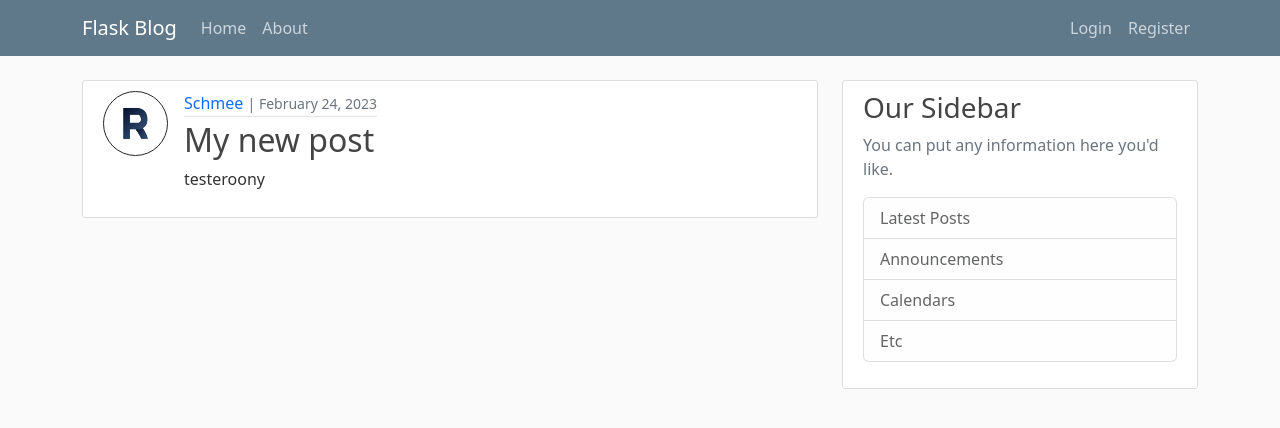
After one commit to flynnsol/FlaskTest, a Flask app: page /post/1 in a window 1280 px wide. The commit adds this page. Shown: the top 428 px of the page. Run offline with Flask 2, Linux system fonts and the light colour scheme; data comes from the database, SQL or seed files in the repository; both versions use the stored data as it was after the commit.

Commit message:
update/delete posts

```diff
--- a/flaskblog/routes.py
+++ b/flaskblog/routes.py
@@ -1,31 +1,16 @@
 import os
 import secrets
 from PIL import Image
-from flask import render_template, url_for, flash, redirect, request
+from flask import render_template, url_for, flash, redirect, request, abort
 from flaskblog import app, db, bcrypt
-from flaskblog.forms import RegistrationForm, LoginForm, UpdateAccountForm
+from flaskblog.forms import RegistrationForm, LoginForm, UpdateAccountForm, PostForm
 from flaskblog.models import User, Post
 from flask_login import login_user, current_user, logout_user, login_required
-
-posts = [
-    {
-        'author': 'John Brennan',
-        'title': 'First Blog Post',
-        'content': 'First Post Content',
-        'date_posted': 'February 2, 2023'
-    },
-    {
-        'author': 'Flynn Sol',
-        'title': 'Flask Test',
-        'content': 'I\'m learning flask well',
-        'date_posted': 'February 1, 2023'
-    },
-]
-
 
 @app.route("/")
 @app.route("/home")
 def home():
+    posts = Post.query.all()
     return render_template('home.html', posts=posts)
 
 
@@ -108,3 +93,53 @@
         form.email.data = current_user.email
     image_file = url_for('static', filename='profile_pics/' + current_user.image_file)
     return render_template('account.html', title='Account', image_file=image_file, form=form)
+
+
+@app.route("/post/new", methods=['GET', 'POST'])
+@login_required
+def new_post():
+    form = PostForm()
+    if form.validate_on_submit():
+        post = Post(title=form.title.data, content=form.content.data, author=current_user)
+        db.session.add(post)
+        db.session.commit()
+        flash('Post Created!', 'success')
+        return redirect(url_for('home'))
+    return render_template('create_post.html', title='New Post', form=form, legend='New Post')
+
+
+@app.route("/post/<int:post_id>")
+def post(post_id):
+    post = Post.query.get_or_404(post_id)
+    return render_template('post.html', title=post.title, post=post)
+
+
+@app.route('/post/<int:post_id>/update', methods=['GET', 'POST'])
+@login_required
+def update_post(post_id):
+    post = Post.query.get_or_404(post_id)
+    if post.author != current_user:
+        abort(403)
+    form = PostForm()
+    if form.validate_on_submit():
+        post.title = form.title.data
+        post.content = form.content.data
+        db.session.commit()
+        flash('Post Updated!', 'success')
+        return redirect(url_for('post', post_id=post.id))
+    elif request.method == 'GET':
+        form.title.data = post.title
+        form.content.data = post.content
+    return render_template('create_post.html', title='Update Post', form=form, legend='Update Post')
+
+
+@app.route('/post/<int:post_id>/delete', methods=['POST'])
+@login_required
+def delete_post(post_id):
+    post = Post.query.get_or_404(post_id)
+    if post.author != current_user:
+        abort(403)
+    db.session.delete(post)
+    db.session.commit()
+    flash('Post Deleted', 'success')
+    return redirect(url_for('home'))
--- a/flaskblog/templates/layout.html
+++ b/flaskblog/templates/layout.html
@@ -30,6 +30,7 @@
                         <!-- Right Side -->
                         {% if current_user.is_authenticated %}
                             <div class="navbar-nav ms-auto">
+                                <a class="nav-item nav-link" href="{{ url_for('new_post') }}">New Post</a>
                                 <a class="nav-item nav-link" href="{{ url_for('account') }}">{{ current_user.username }}</a>
                                 <a class="nav-item nav-link" href="{{ url_for('logout') }}">Logout</a>
                             </div>
--- /dev/null
+++ b/flaskblog/templates/post.html
@@ -0,0 +1,37 @@
+{% extends "layout.html" %}
+{% block content %}
+    <article class="d-flex media content-section">
+        <img class="me-3 rounded-circle article-img border border-dark" src="{{ url_for('static', filename='profile_pics/' + post.author.image_file) }}">
+        <div class="media-body">
+            <div class="article-metadata">
+                <a class="author-link mr-2" href="#">{{ post.author.username }}</a>
+                <small class="text-muted">| {{ post.date_posted.strftime('%B %d, %Y') }}</small>
+            </div>
+            <h2 class="article-title">{{ post.title }}</h2>
+            <p class="article-content">{{ post.content }}</p>
+
+            {% if post.author == current_user %}
+                    <div>
+                        <a class="btn btn-secondary btn-sm mt-1 mb-1" href="{{ url_for('update_post', post_id=post.id) }}">Update</a>
+                        <button type="button" class="btn btn-danger btn-sm m-1" data-bs-toggle="modal" data-bs-target="#deleteModal">Delete</button>
+                        <div class="modal fade" id="deleteModal" tabindex="-1" aria-labelledby="deleteModalLabel" aria-hidden="true">
+                          <div class="modal-dialog">
+                            <div class="modal-content">
+                              <div class="modal-header">
+                                <h5 class="modal-title" id="deleteModalLabel">Delete Post?</h5>
+                                <button type="button" class="btn-close" data-bs-dismiss="modal" aria-label="Close"></button>
+                              </div>
+                              <div class="modal-footer">
+                                <button type="button" class="btn btn-secondary" data-bs-dismiss="modal">Close</button>
+                                <form action="{{ url_for('delete_post', post_id=post.id) }}" method="POST">
+                                    <input class="btn btn-danger" type="submit" value="Delete">
+                                </form>
+                              </div>
+                            </div>
+                          </div>
+                        </div>
+                    </div>
+                {% endif %}
+        </div>
+    </article>
+{% endblock content %}
```
Also changed, not shown: flaskblog/forms.py (+8 -1 lines), flaskblog/templates/create_post.html (added, +42 -0 lines), flaskblog/templates/home.html (+5 -4 lines), flaskblog/static/profile_pics/3869a787d9e6e31e.png (deleted), flaskblog/static/profile_pics/7dfb15798a873e01.png (added), instance/site.db.
